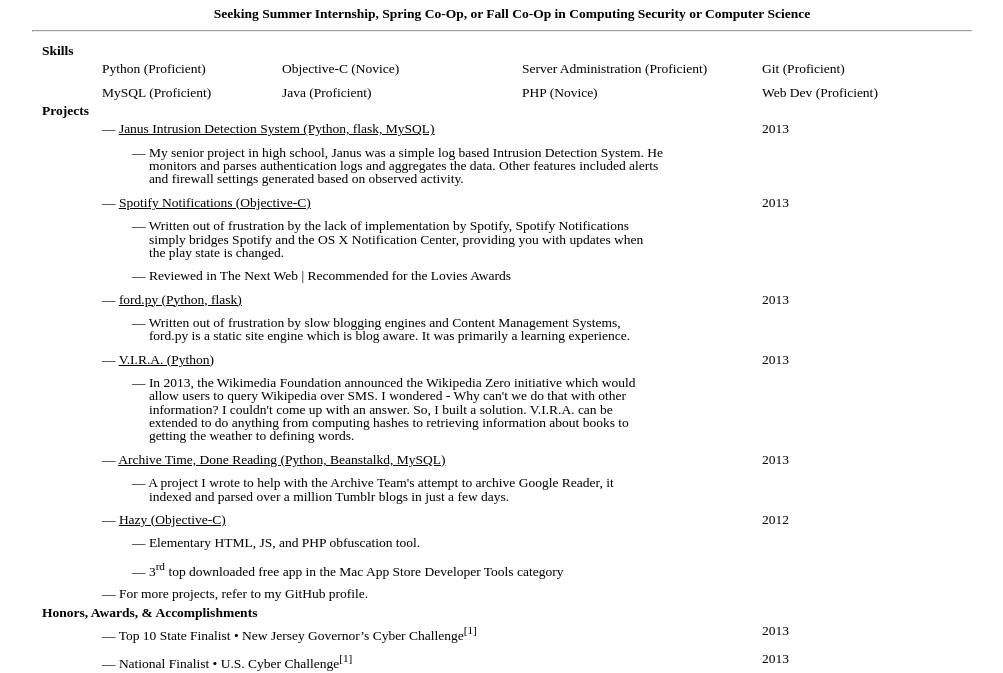
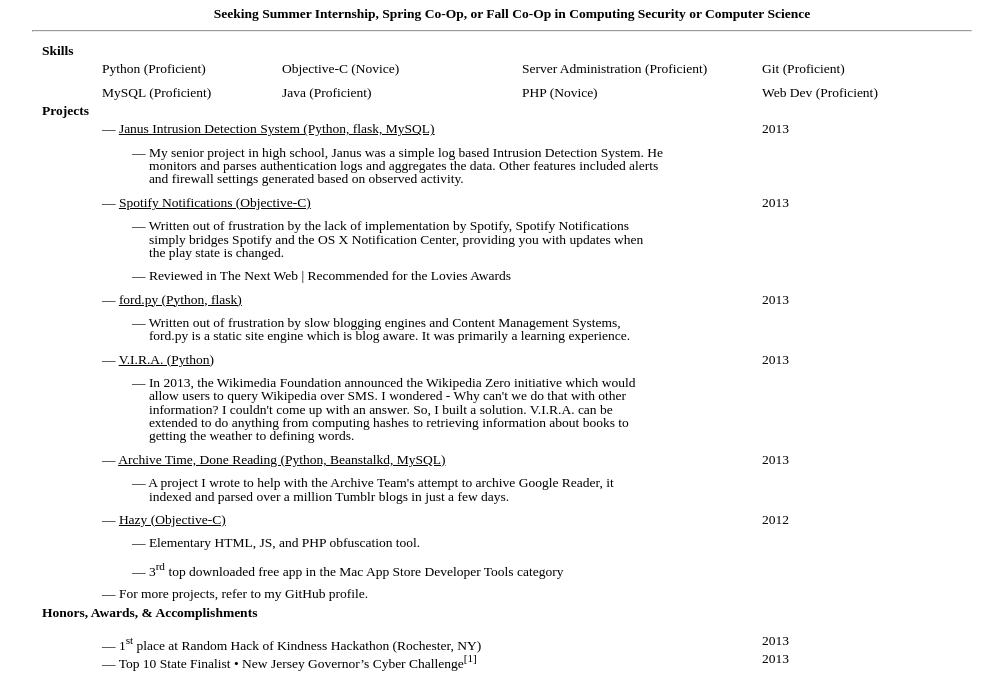
Before and after one commit to citruspi/resume, a plain HTML site: page resume.html in a window 1280 px wide. Shown: the part 137-810 px from the top of the page, without its empty margins (138-1141 px from the left). Drawn offline with Linux system fonts and the light colour scheme.

Commit message:
Added Random Hacks of Kindness hackathon to accomplishments

```diff
--- a/resume.html
+++ b/resume.html
@@ -240,6 +240,14 @@
 					<h4>Honors, Awards, &amp; Accomplishments</h4>
 				</div>
 			</div>
+            <div class="row" style="margin-top:-10px;">
+                <div class="eleven columns offset-by-one">
+                    &mdash; 1<sup>st</sup> place at Random Hack of Kindness Hackathon (Rochester, NY)
+                </div>
+                <div class="three columns">
+                    2013
+                </div>
+            </div>
 			<div class="row" style="margin-top:-20px;">
 				<div class="eleven columns offset-by-one">
 					&mdash; Top 10 State Finalist &bull; New Jersey Governor’s Cyber Challenge<sup>[1]</sup>
```
